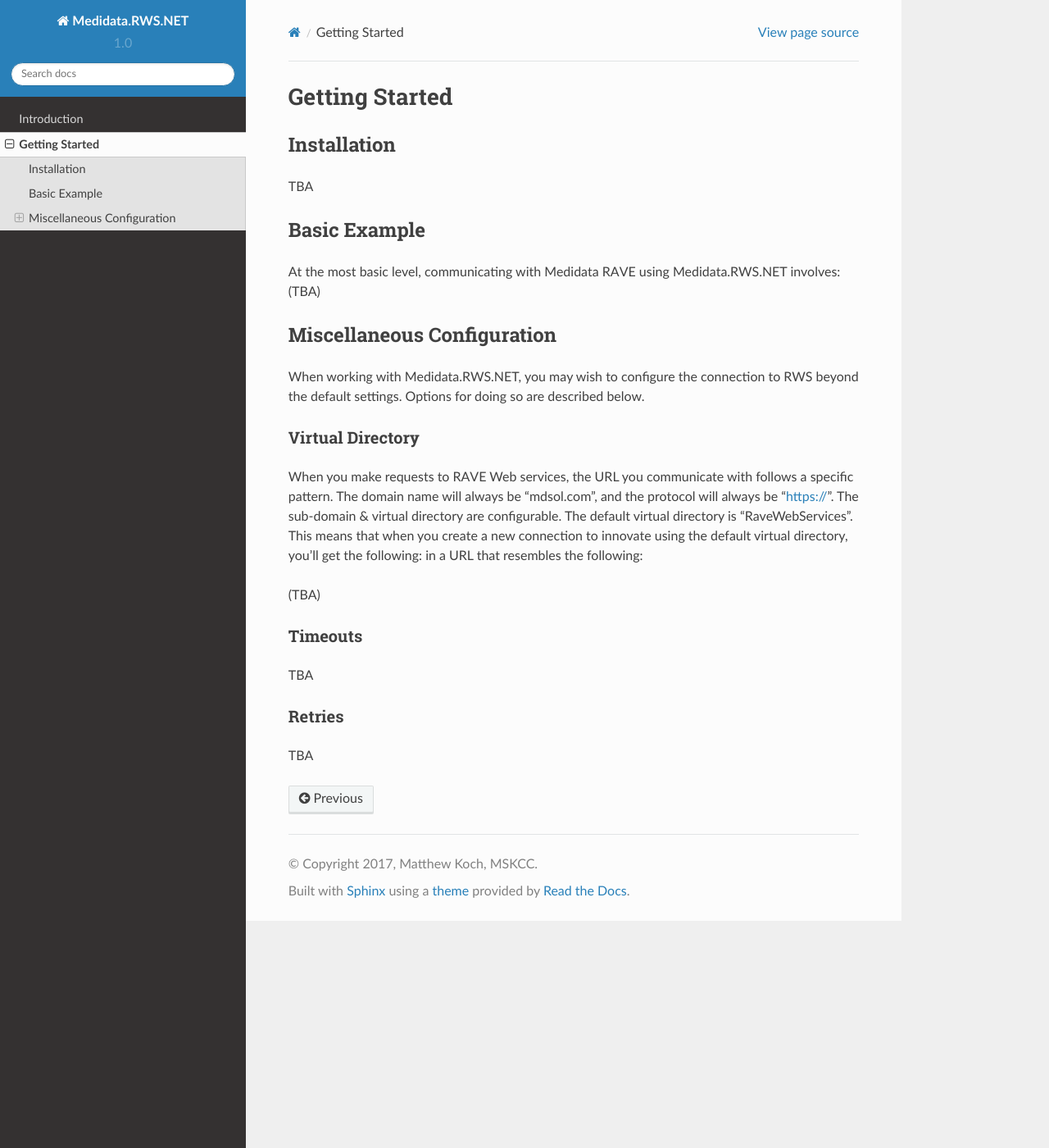
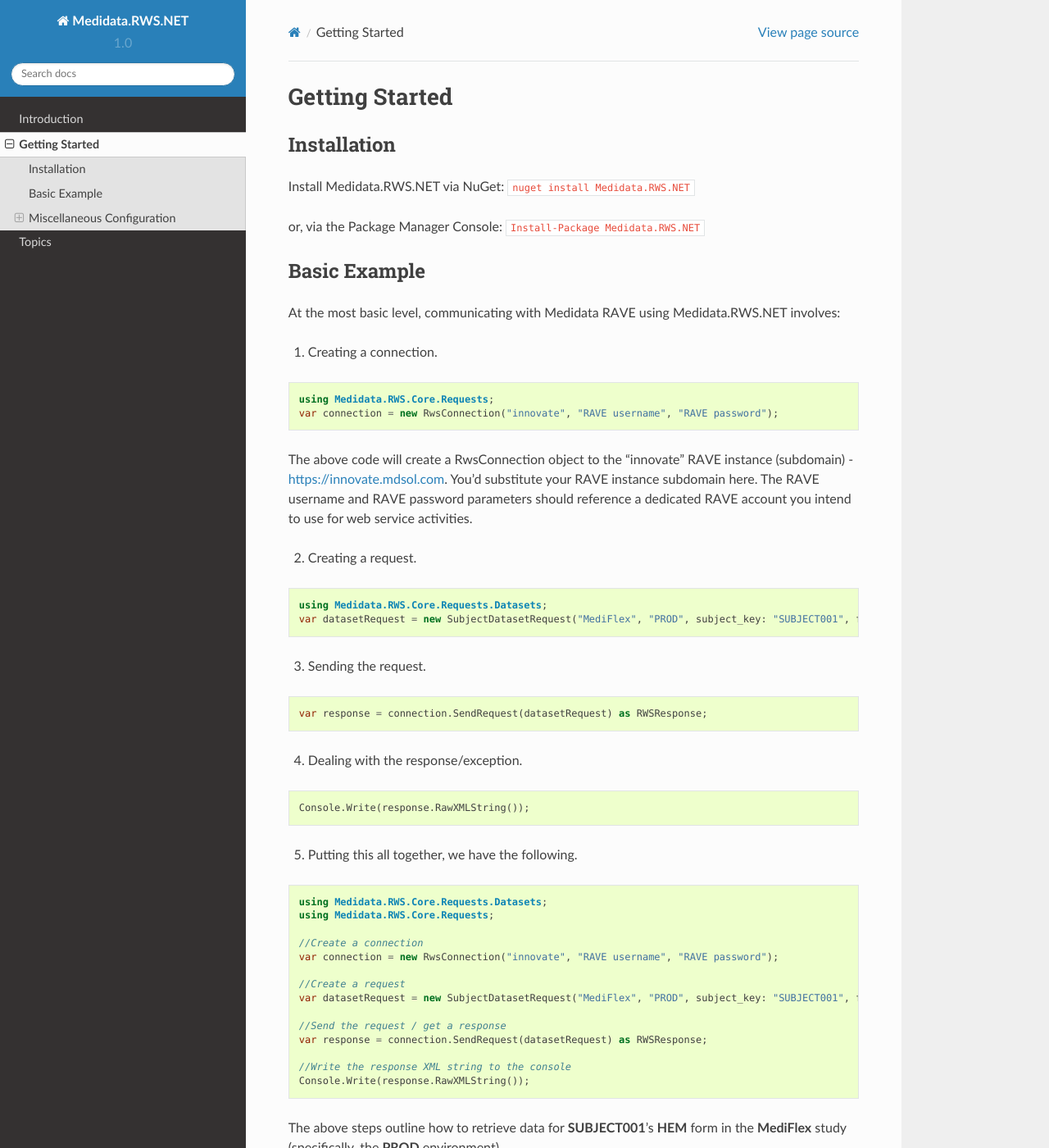
Before and after one commit to mskcc/Medidata.RWS.NET, a Sphinx documentation site: the page built from Medidata.RWS.NET/docs/getting_started.rst, in a window 1280 px wide and 1400 px high. Shown: the whole window at 82% size. Built offline with Sphinx 7.4.7 and the Read the Docs theme 2.0.0, drawn with Linux system fonts in a browser that asks for light colours; some of the changed text lies outside the part shown.

Commit message:
Updated documentation.

```diff
--- a/Medidata.RWS.NET/docs/getting_started.rst
+++ b/Medidata.RWS.NET/docs/getting_started.rst
@@ -5,11 +5,65 @@
 
 Installation
 ============
-TBA
+Install Medidata.RWS.NET via NuGet:
+``nuget install Medidata.RWS.NET``
+
+or, via the Package Manager Console:
+``Install-Package Medidata.RWS.NET``
 
 Basic Example
 ===============
-At the most basic level, communicating with Medidata RAVE using Medidata.RWS.NET involves: (TBA)
+At the most basic level, communicating with Medidata RAVE using Medidata.RWS.NET involves:
+
+1. Creating a connection.
+
+.. code-block:: c#
+
+	using Medidata.RWS.Core.Requests;
+	var connection = new RwsConnection("innovate", "RAVE username", "RAVE password");
+
+The above code will create a RwsConnection object to the "innovate" RAVE instance (subdomain) - https://innovate.mdsol.com. You'd substitute your RAVE instance subdomain here.
+The RAVE username and RAVE password parameters should reference a dedicated RAVE account you intend to use for web service activities.
+
+2. Creating a request.
+
+.. code-block:: c#
+
+	using Medidata.RWS.Core.Requests.Datasets;
+	var datasetRequest = new SubjectDatasetRequest("MediFlex", "PROD", subject_key: "SUBJECT001", formOid: "HEM");
+
+3. Sending the request.
+
+.. code-block:: c#
+
+	var response = connection.SendRequest(datasetRequest) as RWSResponse;
+
+4. Dealing with the response/exception.
+
+.. code-block:: c#
+
+	Console.Write(response.RawXMLString());
+
+5. Putting this all together, we have the following.
+
+.. code-block:: c#
+
+	using Medidata.RWS.Core.Requests.Datasets;
+	using Medidata.RWS.Core.Requests;
+
+	//Create a connection
+	var connection = new RwsConnection("innovate", "RAVE username", "RAVE password");
+
+	//Create a request
+	var datasetRequest = new SubjectDatasetRequest("MediFlex", "PROD", subject_key: "SUBJECT001", formOid: "HEM");
+
+	//Send the request / get a response
+	var response = connection.SendRequest(datasetRequest) as RWSResponse;
+
+	//Write the response XML string to the console
+	Console.Write(response.RawXMLString());
+
+The above steps outline how to retrieve data for **SUBJECT001**'s **HEM** form in the **MediFlex** study (specifically, the **PROD** environment).
 
 Miscellaneous Configuration
 ===========================
@@ -19,9 +73,27 @@
 Virtual Directory
 -----------------
 When you make requests to RAVE Web services, the URL you communicate with follows a specific pattern. The domain name will always be "mdsol.com", and the protocol will always be "https://".
-The sub-domain & virtual directory are configurable. The default virtual directory is "RaveWebServices". This means that when you create a new connection to innovate using the default virtual directory, you'll get the following: in a URL that resembles the following:
+The sub-domain & virtual directory are configurable. The default virtual directory is "RaveWebServices". This means that when you create a new connection to innovate using the default virtual directory, you'll get the following:
 
-(TBA)
+.. code-block:: c#
+
+	using Medidata.RWS.Core.Requests;
+
+	//Create a connection
+	var connection = new RwsConnection("innovate", "RAVE username", "RAVE password");
+	connection.base_url; // 'https://innovate.mdsol.com/RaveWebServices'
+
+If instead you'd like to change the virtual directory to a custom one, you can pass an additional parameter through the RwsConnection constructor:
+
+.. code-block:: c#
+
+	using Medidata.RWS.Core.Requests;
+
+	//Create a connection
+	var connection = new RwsConnection("innovate", "RAVE username", "RAVE password", "CustomVirtualDirectory");
+	connection.base_url; // 'https://innovate.mdsol.com/CustomVirtualDirectory'
+
+Note that this is provided as a convenience, and the default virtual directory will be preferable in most scenarios.
 
 --------
 Timeouts
--- a/Medidata.RWS.NET/docs/index.rst
+++ b/Medidata.RWS.NET/docs/index.rst
@@ -15,6 +15,7 @@
 
    introduction
    getting_started
+   topics
 
 
 Indices and tables
```
Also changed, not shown: Medidata.RWS.NET/docs/topics.rst (added, +39 -0 lines), 1 other file.
